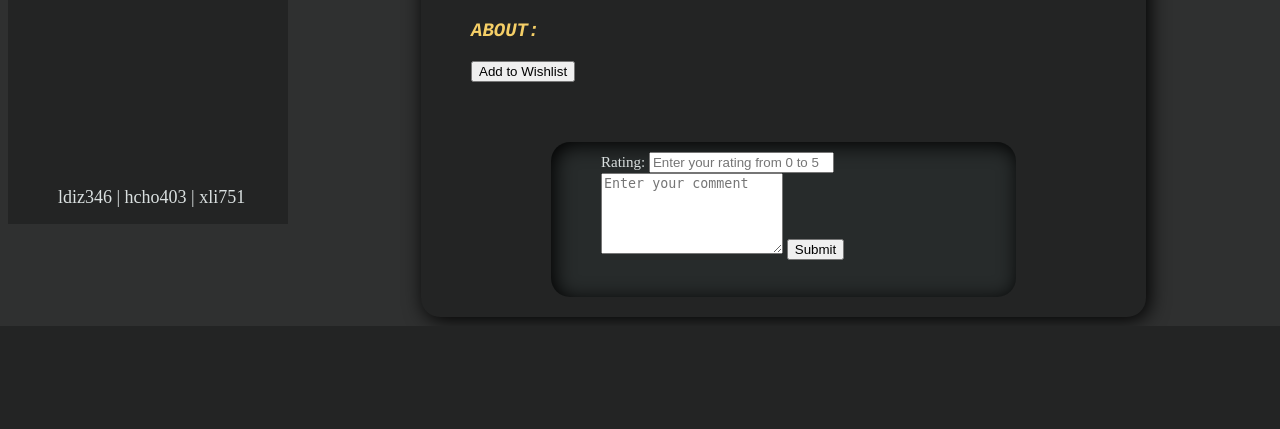
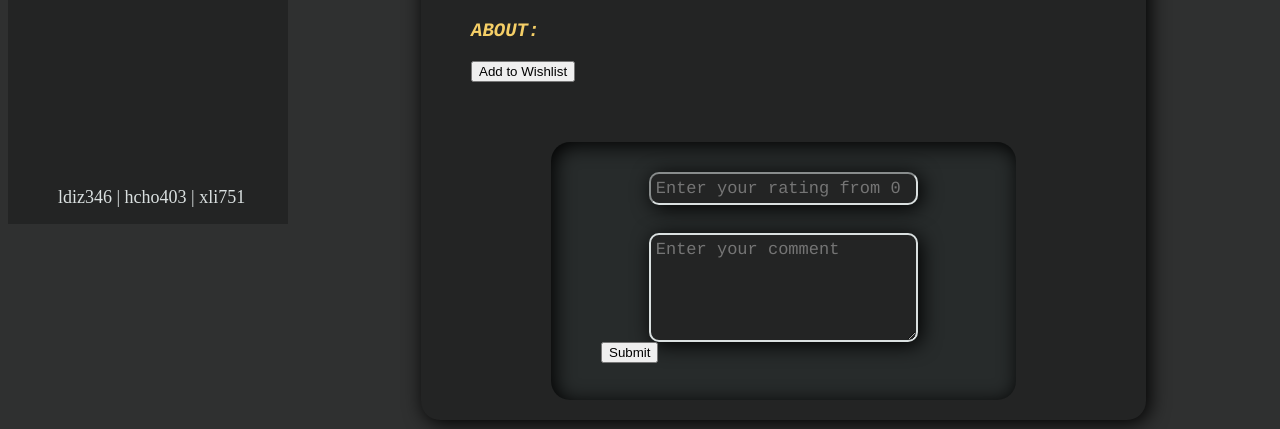
Before and after one commit to SkywalkerL235/cs235-2023-gameswebapp-assignment-ldiz346_hcho403_xli751__89, a Flask app: template games/templates/gameDescription.html in a window 1280 px wide. Shown: the part 574-1003 px from the top of the page. Before the commit the page ends 894 px from the top, so only its background shows below. Run offline with Flask 3, Linux system fonts and the light colour scheme; the template is opened without the code that fills it, so the values that code supplies are empty; parts of the project's set-up code (start-up, migrations or seed data) failed here and were passed over; some libraries are stand-ins or nearby versions.

Commit message:
Comments bugs fixed & css update

```diff
--- a/games/adapters/database_repository.py
+++ b/games/adapters/database_repository.py
@@ -298,8 +298,8 @@ class SqlAlchemyRepository(AbstractRepository, ABC):
         return reviews
 
     def get_reviews_by_game(self, game: Game) -> list[Review]:
-        game_id = game.game_id
-        reviews = self._session_cm.session.query(Review).filter(Game._Game__game_id == game_id).all()
+        reviews = self._session_cm.session.query(Review).filter(Review._Review__game == game).all()
+        print(reviews)
         return reviews
 
     def get_reviews_by_user(self, user_id: int) -> list[Review]:
--- a/games/adapters/orm.py
+++ b/games/adapters/orm.py
@@ -60,7 +60,7 @@ game_genres_table = Table(
 wishlist_table = Table(
     'wishlists', metadata,
     Column('id', Integer, primary_key=True, autoincrement=True),
-    Column('user_id', Integer, ForeignKey('users.user_id'),unique=True, nullable=False,),
+    Column('user_id', Integer, ForeignKey('users.user_id'), unique=True, nullable=False,),
 )
 game_wishlist_table = Table(
     'wishlist_game', metadata,
@@ -106,13 +106,13 @@ def map_model_to_tables():
         '_User__username': user_table.c.user_username,
         '_User__password': user_table.c.user_password,
         '_User__reviews': relationship(Review, back_populates='_Review__user'),
-        '_User__wishlist': relationship(Wishlist, uselist=False, back_populates="_Wishlist__user"),
+        '_User__wishlist': relationship(Wishlist, uselist=False, back_populates='_Wishlist__user'),
         # one-to-one relationship with Wishlist
     })
 
     mapper(Wishlist, wishlist_table, properties={
         '_Wishlist__id': wishlist_table.c.id,
-        '_Wishlist__user': relationship(User, back_populates="_User__wishlist"),  # corresponding back_populates
+        '_Wishlist__user': relationship(User, back_populates='_User__wishlist'),  # corresponding back_populates
         '_Wishlist__list_of_games': relationship(
             Game,
             secondary=game_wishlist_table,
--- a/games/static/css/main.css
+++ b/games/static/css/main.css
@@ -88,6 +88,43 @@ h3 {
     padding: 5px;
     background-color: #232424;
     margin-top: 6px;
+}
+
+.comments input {
+    border-radius: 10px;
+    border-color: #dae0e0;
+    border-width: 2px;
+    box-shadow: 3px 3px 20px 0 black;
+    padding: 5px;
+    background-color: #232424;
+    margin: auto;
+    margin-top: 20px;
+    margin-bottom: 5px;
+    color: #dae0e0;
+    font-size: 17px;
+    font-family: 'Courier';
+    display: block;
+    width: 70%;
+}
+
+.comments textarea {
+    border-radius: 10px;
+    border-color: #dae0e0;
+    border-width: 2px;
+    box-shadow: 3px 3px 20px 0 black;
+    padding: 5px;
+    background-color: #232424;
+    margin: auto;
+    margin-top: 6px;
+    color: #dae0e0;
+    font-size: 17px;
+    font-family: 'Courier';
+    display: block;
+    width: 70%;
+}
+
+.comments button {
+    right: 100px;
 }
 
 .amp {
--- a/games/templates/gameDescription.html
+++ b/games/templates/gameDescription.html
@@ -41,7 +41,8 @@
                         <div class="comments">
 
                             <form action="{{ url_for('gameDes_bp.add_review', gameToDisplay=gameToDisplay.id) }}" method="POST" id="rating_form">
-                                Rating: <input type="text" name="rating_form" placeholder="Enter your rating from 0 to 5">
+                                <input type="text" name="rating_form" placeholder="Enter your rating from 0 to 5">
+                                <br>
                                 <textarea id="comment_form" rows="5" name="comment_form" placeholder="Enter your comment"></textarea>
                                 <button type="submit">Submit</button>
                             </form>
@@ -50,7 +51,7 @@
 
                             {% for comment in reviews %}
                             <div class="comment_block">
-                                <p>{{ comment.user_name }} ({{ comment.rating }}/5) :  {{ comment.comment }}</p>
+                                <p><span style="color: #93edec; ">{{ comment.user_name }}</span> ({{ comment.rating }}/5) :  {{ comment.comment }}</p>
                             </div>
                             {% endfor %}
                         </div>
```
